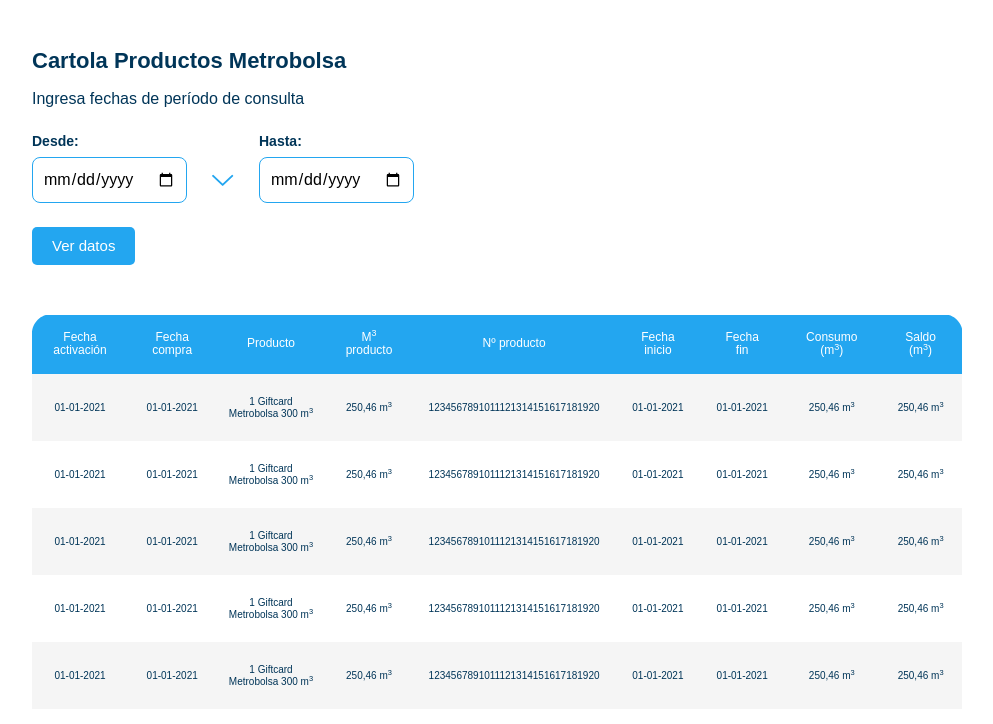
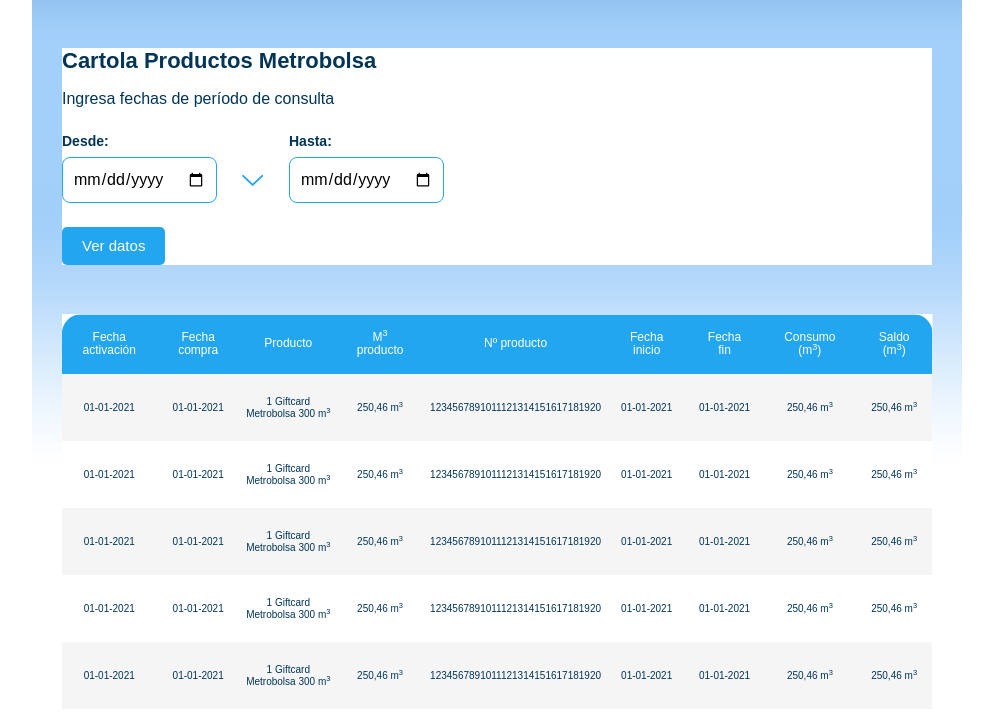
Before and after one commit to icharletes/cuenta-online, a plain HTML site: page index.html in a window 1280 px wide. Shown: the whole page, without its empty margins (143-1136 px from the left). Drawn offline with Linux system fonts and the light colour scheme; files whose address does not match are found by name.

Commit message:
cambios varios
se cambia ancho a div cartola-main 870px

```diff
--- a/css/style.css
+++ b/css/style.css
@@ -367,6 +367,10 @@
 
   .cartola-main{
     margin-top: 3rem;
+    width: 870px;
+    margin-left: auto;
+    margin-right: auto;
+    background-color: #fff;
   }
 
 
--- a/index.html
+++ b/index.html
@@ -57,8 +57,8 @@
 
 
                 <!--Tabla-->
-
-                <div class="table-resp">
+                <div class="cartola-main">
+                    <div class="table-resp">
                     <table class="blueTable">
                     <thead>
                         <tr class="header-table">
@@ -138,6 +138,7 @@
 
                     </tbody>
                     </table>
+                    </div>
                 </div>
 
 
```
Also changed, not shown: img/fondo_tab.jpg (added), 2 other files.
